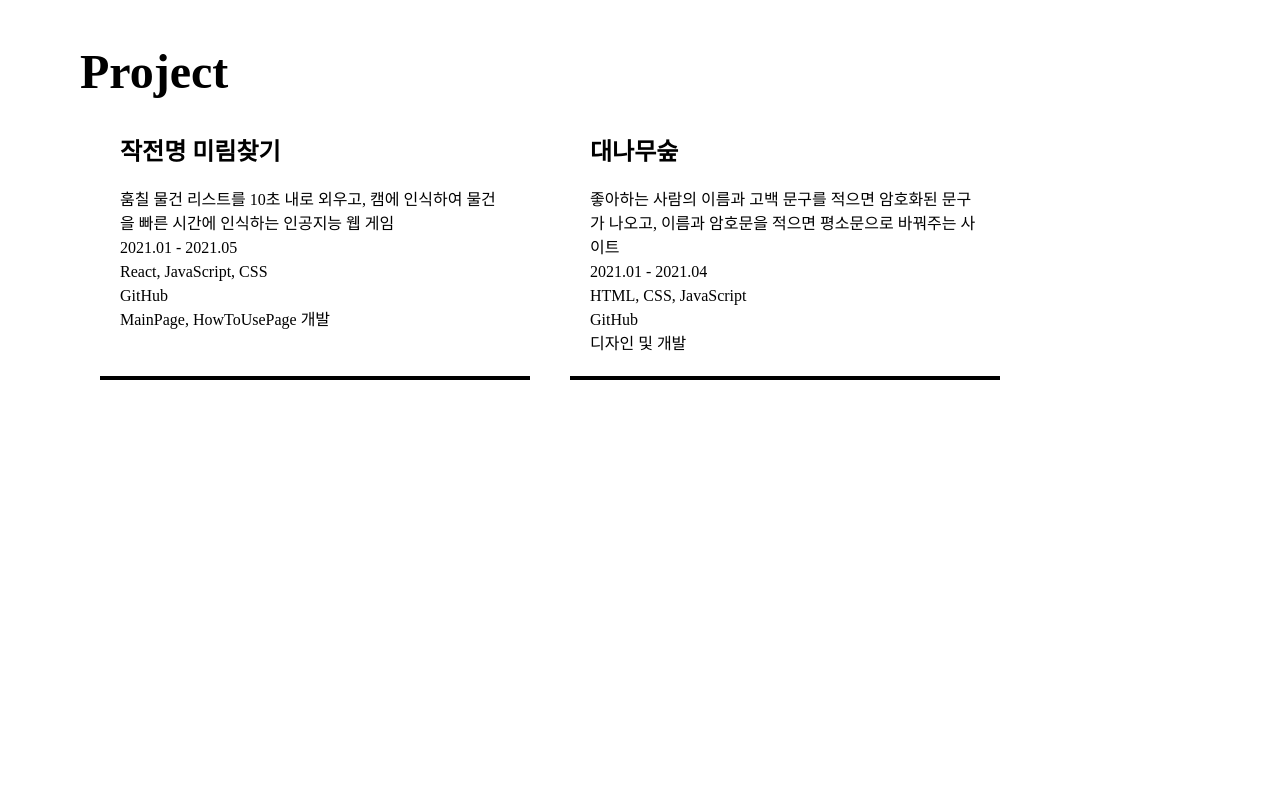
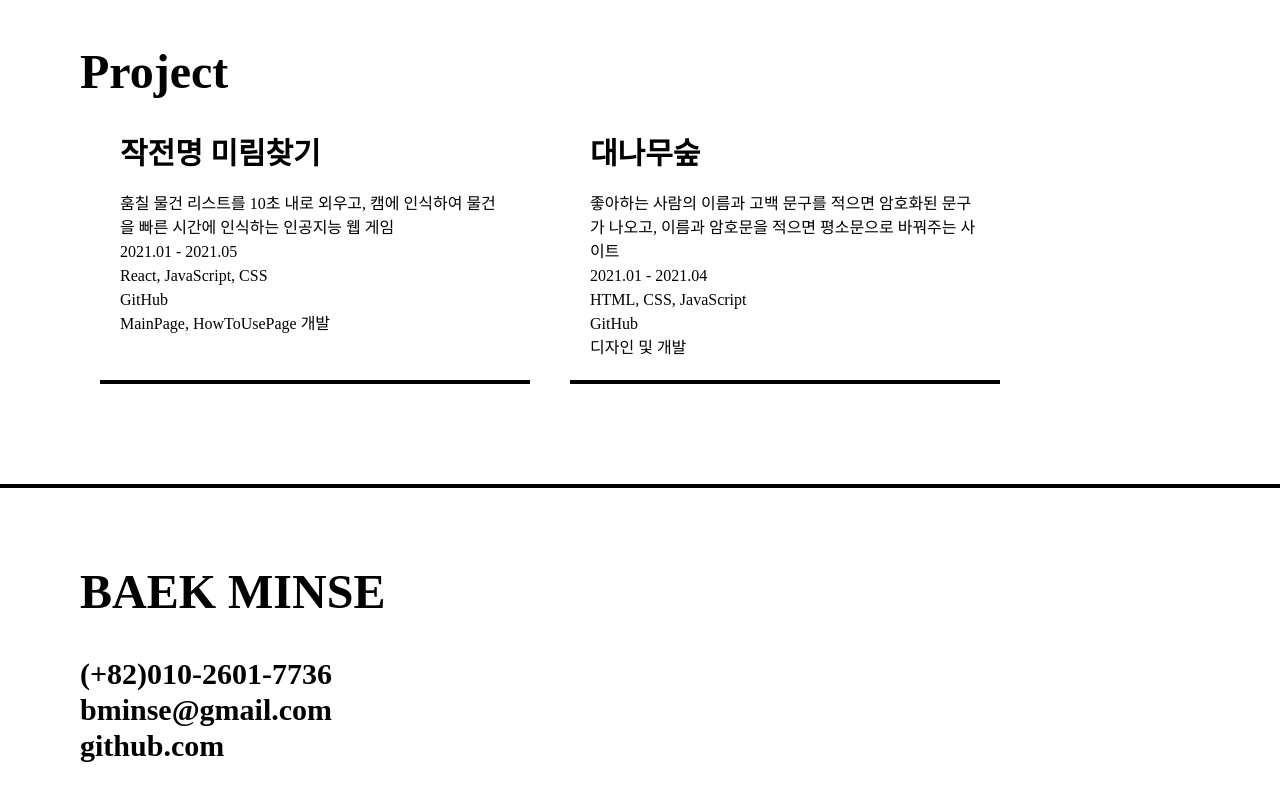
Before and after one commit to minse317/portfolio, a React (Vite) app: page / in a window 1280 px wide. Shown: the part 1632-2432 px from the top of the page. Before the commit the page ends 2112 px from the top, so only its background shows below. Built offline with nearby package versions, Linux system fonts and the light colour scheme.

Commit message:
contact page

```diff
--- a/src/App.jsx
+++ b/src/App.jsx
@@ -2,6 +2,7 @@ import './index.css'
 import Intro from './components/Intro'
 import About from './components/About'
 import Project from './components/Project'
+import Contact from './components/Contact'
 
 function App() {
   return (
@@ -9,6 +10,7 @@ function App() {
       <Intro />
       <About />
       <Project />
+      <Contact />
     </>
   )
 }
--- /dev/null
+++ b/src/components/Contact.jsx
@@ -0,0 +1,16 @@
+import React from 'react'
+
+function Contact() {
+  return (
+    <div className='p-20 border-t-4 border-[black]'>
+      <h1 className='mb-10'>BAEK MINSE</h1>
+      <div className='leading-relaxed'>
+        <h2>(+82)010-2601-7736</h2>
+        <h2>bminse@gmail.com</h2>
+        <h2><a href="https://github.com/minse317">github.com</a></h2>
+      </div>
+    </div>
+  )
+}
+
+export default Contact
--- a/src/index.css
+++ b/src/index.css
@@ -5,11 +5,11 @@
 @tailwind utilities;
 
 h1 {
-  @apply text-5xl font-bold my-12;
+  @apply text-5xl font-bold;
 }
 
 h2 {
-  @apply text-2xl font-semibold;
+  @apply text-3xl font-semibold;
 }
 
 p {
```
